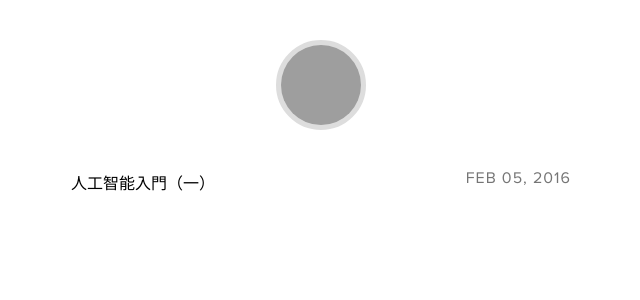
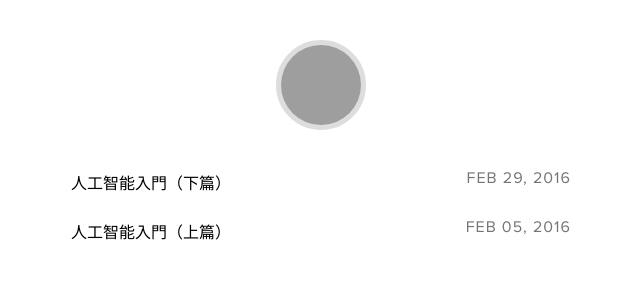
Before and after one commit to indiejoseph/indiejoseph.github.io, a Jekyll site: the page built from index.html, in a window 1280 px wide. Shown: the top 300 px of the page, without its empty margins (319-959 px from the left). Built offline with Jekyll 4.4.1, drawn with Linux system fonts in a browser that asks for light colours; some web fonts are replaced; part of the change alters nothing that is shown; grey boxes are pictures that could not be loaded.

Commit message:
Add machine learning 2

````diff
--- a/_posts/2016-02-05-machine-learning1.md
+++ b/_posts/2016-02-05-machine-learning1.md
@@ -1,12 +1,12 @@
 ---
-title: 人工智能入門（一）
+title: 人工智能入門（上篇）
 image: http://indiejoseph.github.io/assets/images/ml1_0.png
 description: 這個系列主要是為一些有興趣人工智能，和想了解這個技術如何可應用到他們 Startup 的人而設，主要著重於應用層面。
 updated: 2016-02-05 14:18
 comments: true
 ---
 
-![人工智能入門（一）](http://indiejoseph.github.io/assets/images/ml1_0.png)
+![人工智能入門（上篇）](http://indiejoseph.github.io/assets/images/ml1_0.png)
 
 # 簡介
 
--- /dev/null
+++ b/_posts/2016-02-29-machine-learning2.md
@@ -0,0 +1,104 @@
+---
+title: 人工智能入門（下篇）
+image: http://indiejoseph.github.io/assets/images/ml1_0.png
+description: 這個系列主要是為一些有興趣人工智能，和想了解這個技術如何可應用到他們 Startup 的人而設，主要著重於應用層面。
+updated: 2016-02-05 14:18
+comments: true
+---
+
+![人工智能入門（上篇）](http://indiejoseph.github.io/assets/images/ml1_0.png)
+
+這篇是這個系列的完結篇，為何兩篇就完？其實我想讓大家知道的是它怎樣運作，它是怎樣去學習，那就可以判定怎樣應用它到你的項目上，[上一篇](http://indiejoseph.github.io/blog/machine-learning1)是作一個基本認識，而這篇就是集中在應用層面上的解說。
+雖我的標題有點取巧（因’人工智能’這個 keywords 看似對 SEO 有幫助 XD），其實我說的都只是人工智能的其中一類（神經網絡），它是人工智能的其中一大流派，師承 [Connectionism](https://en.wikipedia.org/wiki/Connectionism)，近年的火熱的 Deep Learning 更是把這派發揚光大，令科網大老們都加入這一流，那我們當然是選一個大的幫派去學藝。
+筆者這些年在研究的是自然語言處理 NLP（Natural Language Processing），因當時覺得要做人工智能最少要先令電腦明白我們的語言，早幾年前神經網絡還未非常流行（雖神經網絡早在1943年已問世，直到最近幾年才有突破），那時用的都是一些  [Statistical](https://en.wikipedia.org/wiki/Statistical_model) 模型，如：HMM(Hidden Markov model)、CRF(Conditional random field) 等，這些模型在針對性的任務上效果算不錯，但是人類的語言是不斷變化，只用過去的數據去作模型，處理新的資料準確性是一定會大打折扣，但 Deep Learning 出現令我對 NLP 更有希望，所以我想用 NLP 這個例子去解話一下，我怎樣用 Machine Learning 去解決問題。
+
+# 神經網絡的品種
+先認識一下它們的種類，就像我們的神經系統，進化令我們發展出針對不同需要的神經結構，如眼球與大腦之間的神經、聽覺神經、反應神經等，它們的神經元本身可能大同小異，但是結構上是獨自發展來應付它們的天職，但它們可塑性高，神經受損了可透過訓練其他健康的神經去彌補。
+
+我們試從它們解決問題的途徑大致分三大類：
+
+### 空間性 Spatial：「前饋網絡 Feedforward Neural Network (FNN)」
+最常用的網絡，衍生的網絡架構非常之多，但大同少異，它的強項都是空間性任務，即是分類。常用的有：
+
+- Multiple Layers Perceptron (MLP)
+- Convolutional Neural Network (CNN)
+- Restricted Boltzmann Machine (RBM)
+- Stacked Demonising Autoencoder (SdA)
+
+### 時間性 Temporal：「遞歸神經網絡 Recurrent Neural Network (RNN)」
+它基本上是和 FNN 一樣的，分別是它把前一次的輸出值作為下一次的輸入值，所以每一次的輸出都受上一次的影響，適合作時間性的任務如 Prediction 預測。
+常用的有：
+
+- Gated Recurrent Unit (GRU)
+- Long Short Term Memory
+
+### 聚類 Clustering：「聯想記憶 Associative Memories」
+就如其名都是和記憶有關的任務，它可以參考你給它的輸入值從訓練後的記憶中找出近似的值。
+
+- Self-Organising Maps (SOM)
+- Bidirectional associative memory (BAM)
+
+它們是可以互相組合成其他的網絡如 Hopfield Network 是種 RNN + Associative Memory 可作時間性的記憶判定、而 Echo State Network / Liquid State Machine 的 cell 是一堆隨機 RNN + FNN 可以應付 Spatio-Temporal Pattern。
+新的網絡架構可能每天都有人在研發中，我只列出我所認識的其中幾種，有些蕓花一現很快被更好的取代了。
+
+# 那種網絡適合我？
+
+![那種網絡適合我？](http://indiejoseph.github.io/assets/images/ml2_1.png)
+
+我試用一個可用盡三類網絡的例子去解釋一下，好！我們來做一個思想實驗 Thought Experiment，假設我的項目是手勢辨識（Gesture Classfication）
+
+1. 第一件事是要由視頻中找出那部分是用戶的手，先把視頻分降成一連串畫面序列，再在每一個畫面中去找，這是一個空間中作分類的工作，就如面容辨認一樣，那 FNN 可大派用場，在解像 320 x 240 的視頻畫面中每一個 frame 有共 76800 個 pixels，把這堆 pixels 作為輸入值實在是太大了，那需要為輸入值減減磅，Deep Learning 的 CNN 和 SdA 都是非監督學習 Unsupervised Learning 方法去作降維 Dimensionality Reduction 的前饋網路，假設選用 3 層 CNN，把維度降低到 12 x 12 作為第一組的空間分類工作，得出空間性的特徵。
+
+2. 那下一步是時間性的分類，手勢動作可能要一至三秒去完成，每一格的畫面都由前一組 CNN 的輸出值作為 RNN 的輸入值，以一格一次輸入到 RNN，假設選用 2 層 GRU, 隱藏單元數 Hidden Unit 數量越多它對過去的畫面記憶越敏感，假設每層有 256 個單元足夠表達前 3 秒的所有畫面特徵，那它的輸出就是時間性的特徵了。
+
+3. 如人類的聯想記憶是看見有熟識的行為出現時就跳出一個過去的記憶，它是非常重要，可大大減少我們腦袋的工作量，我們的視覺神經都不時為我們補完一些看不見的影像從而減少[盲點](https://en.wikipedia.org/wiki/Blind_spot_%28vision%29)。每一次手勢動作可能位置都有輕微不同，聯想記憶會模糊地在記憶中找出最相似的組合位置，假設用 SOM 把 RNN 的輸出值作為輸入，SOM 的輸出是一個組合性 2 維特徵，就像 x、y 坐標，它會把相似的輸入聚在同一個組合中。
+
+4. 最後加 Softmax 或 Argmax 作輸出層，它是把穩藏層的內部特徵輸出成我們可以解讀的 Local Representation，假設是要認出三種手勢，那輸出是：
+```
+Softmax:
+[1, 0, 0] # 表示是第一個手勢
+[0, 1, 0] # 表示是第二個手勢
+[0, 0, 1] # 表示是第三個手勢
+```
+
+就這樣這個網絡組合就完成了，這例子中的 Parameters 都是假設的，實際上是要透過訓練時去 Fine Tune，不用等訓練到最後，只要比較特定 Iterations 中的 Losses 就可大約知道效率在那個 Parameters 組合中最高。
+
+先把你要解決的問題拆分成一個個小的問題，再依照我的分類方法你可以從這三類網絡中去想想你的項目是那一種能解決。
+
+但是我們怎知道該選那一個作 FNN 又該選那一個作 RNN ？我的做法是去找近似項目的 Paper，他們多數會比較不同的做法，和總結最好的方法，再到 [Github](http://github.com) 找有沒有人把 Paper 的方法 Implement 出來，因筆者完全看不同 Paper 中的代數公式，沒有能力去 Implement，那只好靠 Github 的神人了。
+PS：其實這例子可以不用加聯想記憶在最後都可能有差不多的效果。
+
+# 怎樣開始動手試？
+比較建議 Clone 別人的玩玩，改動一下，看看它的變化，很多 Repo 的 Parameters 未必是最好的，很多開發者都很歡迎你去試。
+
+1. 先選一個 Framework，看一看它支援的網絡中，有沒有你需要的。比較多人選用的 Theano、Tensorflow、Torch 都是 Low-Level 的 Framework，Learning Curve 比較高；High-Level 的有 Keras、Blocks 和 Lasagne 等⋯
+
+2. 準備訓練用的 Dataset，以之前的例子，你需要一定數量的視頻，和為每一個視頻標註好它是那一個手勢。
+
+3. 硬件上的要求視乎 Dataset 數量，和網絡複雜程度，用一台 Macbook Pro 都可以玩了，但看你想等多久了。
+
+# NLP（Natural Language Processing）
+
+過去的 NLP 任務都著重於標註任務，這些任務都是把我們的語言標註起來令電腦明白當中的關係，好讓電腦用數學方法去分析，如你想知道兩段句子意思上的相似度時，只看它們每一隻單字是完全找不著關連，NLP 可讓它知道的是：
+
+- 分詞 Tokenizer - 句子經過分詞得出詞 Word 和 片語 Phrase
+- 詞性標註 Part-of-speech - 令它可以知道那些詞是動詞，那些是名詞
+- 命名實體 Named-entity-recognition - 令它可知那個詞是指人名，那個字是指地方名
+- 依存句法 Dependency Parser - 令它知道 Grammer 是否相似
+
+但是人類言語中存在太多模糊 Ambiguity，到現時以上任何任務都未有程式做到100%準確度，人類世界對電腦來說太複雜了⋯⋯
+但近年 Google  推出了 word2vec，全寫是 Word to Vector，它的出現令 NLP 起了很大變化，它給每一個詞都影射到一個高維度的空間坐標，有了坐標就可從距離得知詞與詞的關係，把語言變成了數學問題。
+
+![word2vec](http://indiejoseph.github.io/assets/images/ml2_2.png)
+
+來看一個簡單的數學例子：
+
+```
+(男人 - 女人) + 皇帝 = 皇后
+```
+
+這條數式是非常地簡單及有效率，但它是怎樣做到？現在有三種方法去訓練出 word2vec，慨括而言是給網絡一個或多個詞要它去估下一個可能出現的詞，從中得知詞之間的關係，這個不在這裡講太多。
+當這世界所有東西都化成這樣的數學特徵 Representation，解決問題的方法就變得很簡單，前題是如何訓練出足夠代表性的特徵，似乎又是落在訓練方法的創新性上。
+
+# 總結
+神經網絡中每一個神經元其實都是一個特徵，但它代表什麼，我們不用去深究，因現實世界都是一樣，不是所有東西都可解釋，也不是所有東西都只得一個解釋，Deep Learning 就是用不同的學習方法去令網絡中的每一個單元學得最好的特徵，當問題複雜度越高，Supervised Learning 就變得很費時失事，未來的 Machine Learning 都是會向開發更創新的結構和學習方法作方向, 文章中最後一節 NLP 是想鋪路下一篇的文章，RAM (Reasoning, Attention, Memory) 是邏輯對答機的三個重要元素，2015年間 Machine Learning 研究裡其中一個重要成果，這會是做出能用人類語言來和我們溝通的人工智能重大一步。
````
